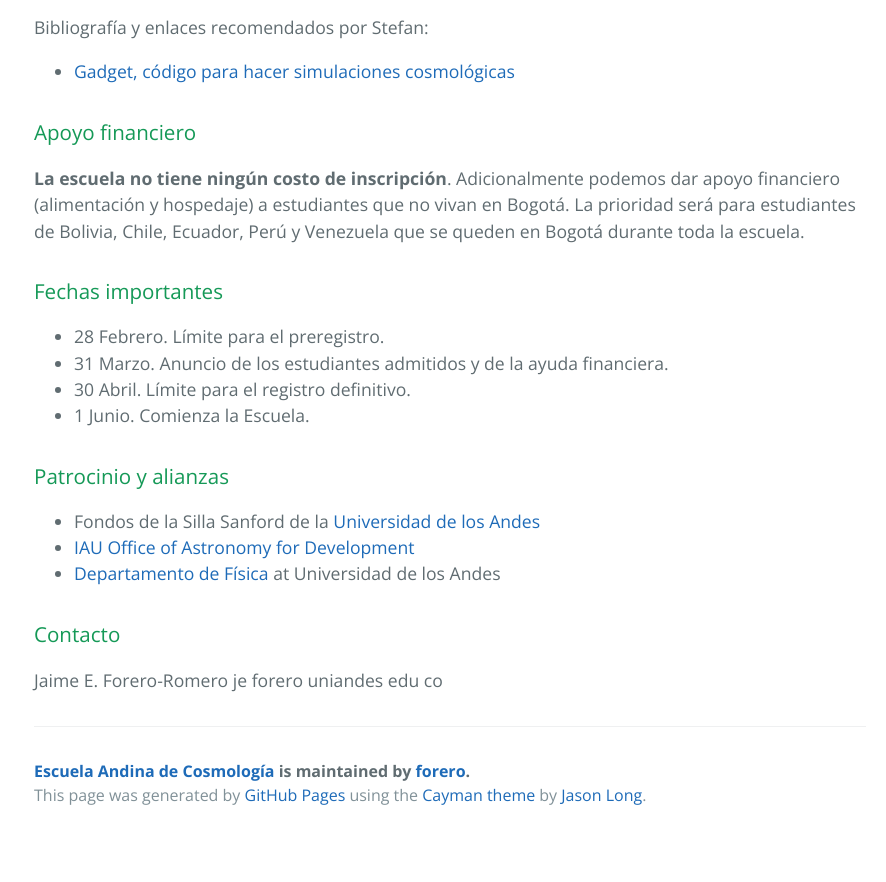
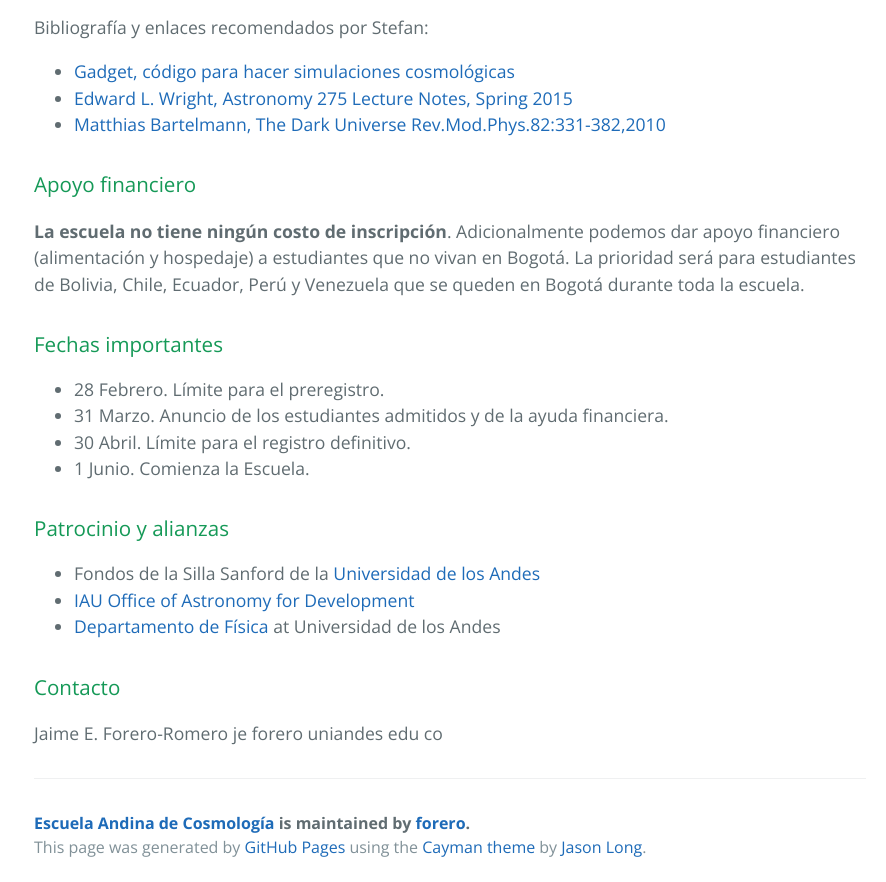
Before and after one commit to forero/AndeanCosmologySchool, a plain HTML site: page index.html in a window 1280 px wide. Shown: the part 5026-5908 px from the top of the page, without its empty margins (190-1076 px from the left). Before the commit the page ends 5865 px from the top, so only its background shows below. Drawn offline with nearby package versions, Linux system fonts and the light colour scheme.

```diff
--- a/index.html
+++ b/index.html
@@ -366,6 +366,8 @@
 
 <ul>
 <li><a href="http://www.mpa-garching.mpg.de/gadget/">Gadget, código para hacer simulaciones cosmológicas</a></li>
+<li><a href="http://www.astro.ucla.edu/%7Ewright/A275.pdf">Edward L. Wright, Astronomy 275 Lecture Notes, Spring 2015</a></li>
+<li><a href="http://arxiv.org/abs/0906.5036">Matthias Bartelmann, The Dark Universe Rev.Mod.Phys.82:331-382,2010</a></li>
 </ul>
 
 <h3>
```
Also changed, not shown: params.json (+1 -1 lines).
